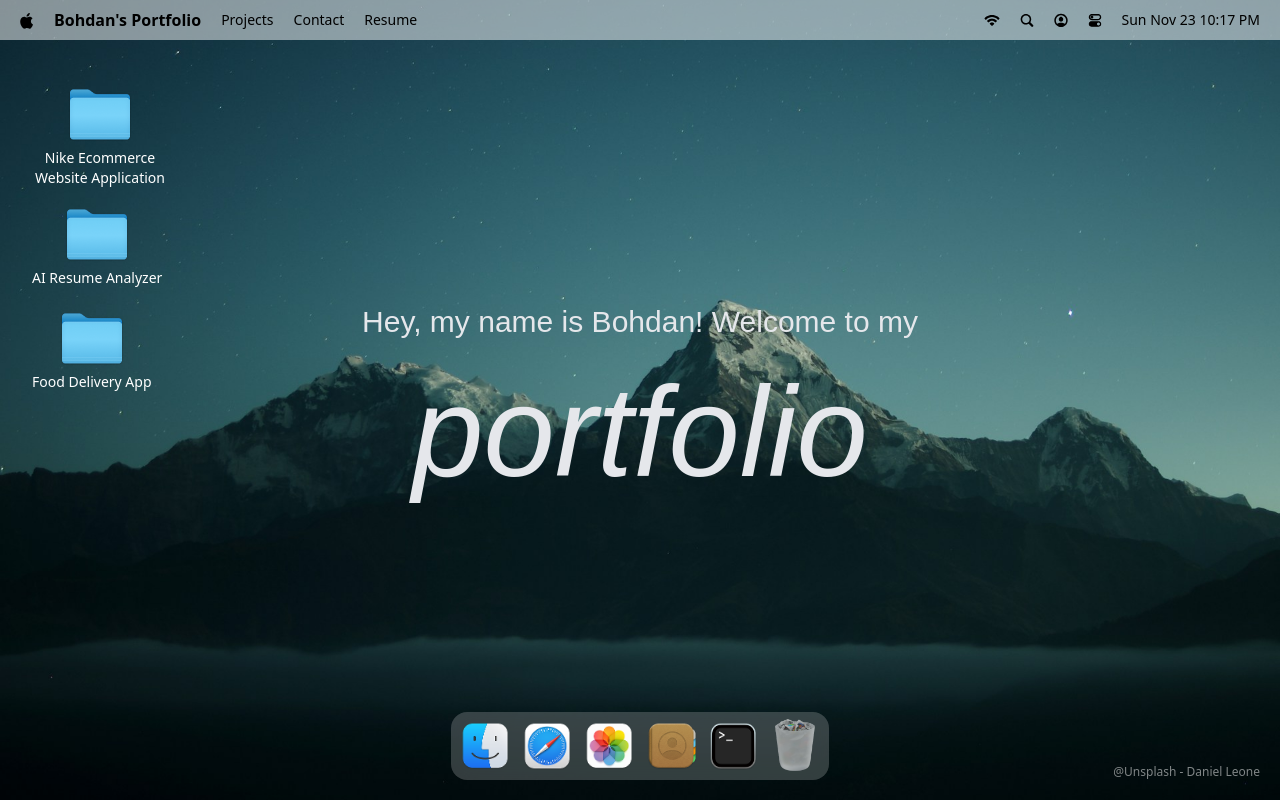
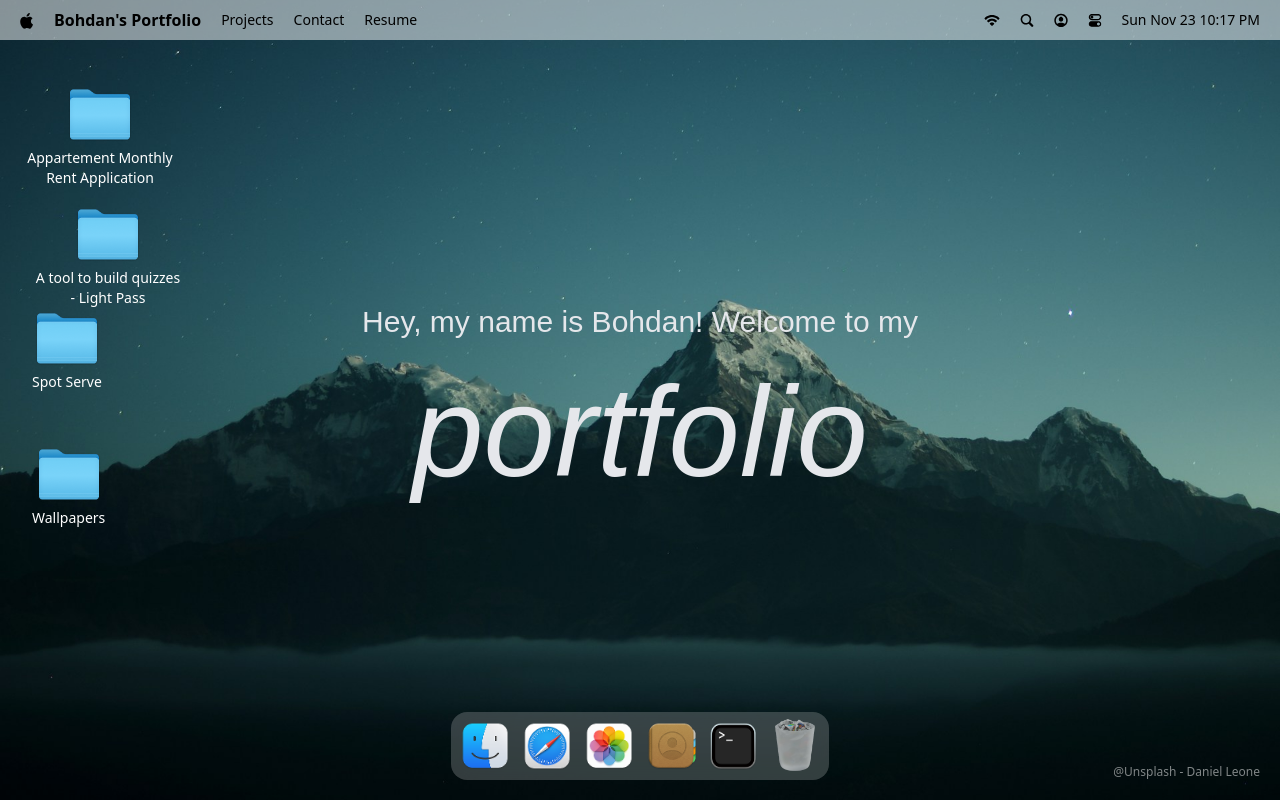
Before and after one commit to explicit-logic/explicit-logic.github.io, a React (Vite) app: page / in a window 1280 px wide. Built offline with nearby package versions, Linux system fonts and the light colour scheme; a web font is replaced by a local one.

Commit message:
feat: update existing project details and add a new project, rename package, and remove unused images.

```diff
--- a/package.json
+++ b/package.json
@@ -1,5 +1,5 @@
 {
-  "name": "macos_portfolio",
+  "name": "portfolio",
   "private": true,
   "version": "0.0.0",
   "type": "module",
--- a/src/constants/index.ts
+++ b/src/constants/index.ts
@@ -226,7 +226,7 @@ const WORK_LOCATION = {
     // ▶ Project 1
     {
       id: 5,
-      name: "Nike Ecommerce Website Application",
+      name: "Appartement Monthly Rent Application",
       icon: "/images/folder.png",
       kind: "folder",
       position: "top-10 left-5", // icon position inside Finder
@@ -234,44 +234,36 @@ const WORK_LOCATION = {
       children: [
         {
           id: 1,
-          name: "Nike Project.txt",
+          name: "appartement.txt",
           icon: "/images/txt.png",
           kind: "file",
           fileType: "txt",
           position: "top-5 left-10",
           description: [
-            "The Nike eCommerce website is a sleek and modern platform designed for shopping the latest Nike collections.",
-            "Instead of a simple online store, it delivers an immersive experience with bold visuals, interactive product displays, and smooth navigation.",
-            "Think of it like walking into a flagship Nike store—but right from your phone or laptop.",
-            "It's built with Next.js and Tailwind, ensuring fast performance, responsive design, and a clean, premium look.",
+            "Monthly Property Rental Application",
+            "Guests submit detailed descriptions of their rental preferences and personal profiles.",
+            "Hosts can view and respond to these applications, and the system matches compatible guests with available properties.",
+            "Hosts must upload clear, up-to-date photos of their property. All images expire after 3 months or upon guest checkout to ensure relevance",
+            "Both parties can request a video call. If either party accepts, they must suggest at least one available time slot."
           ],
         },
         {
           id: 2,
-          name: "nike.com",
+          name: "appartement.icu",
           icon: "/images/safari.png",
           kind: "file",
           fileType: "url",
-          href: "https://youtu.be/fZdTYswuZjU?si=Awjl-pIst9e09_UU",
+          href: "https://appartement.icu",
           position: "top-10 right-20",
         },
         {
           id: 4,
-          name: "nike.png",
+          name: "appartement.png",
           icon: "/images/image.png",
           kind: "file",
           fileType: "img",
           position: "top-52 right-80",
           imageUrl: "/images/project-1.png",
-        },
-        {
-          id: 5,
-          name: "Design.fig",
-          icon: "/images/plain.png",
-          kind: "file",
-          fileType: "fig",
-          href: "https://google.com",
-          position: "top-60 right-20",
         },
       ],
     },
@@ -279,52 +271,40 @@ const WORK_LOCATION = {
     // ▶ Project 2
     {
       id: 6,
-      name: "AI Resume Analyzer",
+      name: "A tool to build quizzes - Light Pass",
       icon: "/images/folder.png",
       kind: "folder",
-      position: "top-52 right-80",
+      position: "top-20 right-20",
       windowPosition: "top-[20vh] left-7",
       children: [
         {
           id: 1,
-          name: "AI Resume Analyzer Project.txt",
+          name: "light-pass.txt",
           icon: "/images/txt.png",
           kind: "file",
           fileType: "txt",
           position: "top-5 right-10",
           description: [
-            "AI Resume Analyzer is a smart tool that helps you perfect your resume with instant feedback.",
-            "Instead of guessing what recruiters want, you get AI-powered insights on keywords, formatting, and overall impact.",
-            "Think of it like having a career coach—pointing out strengths, fixing weaknesses, and boosting your chances of landing interviews.",
-            "It's built with Next.js and Tailwind, so it runs fast, looks professional, and works seamlessly on any device.",
+            "Open source tool for building quiz and tests websites.",
           ],
         },
         {
           id: 2,
-          name: "ai-resume-analyzer.com",
+          name: "light-pass",
           icon: "/images/safari.png",
           kind: "file",
           fileType: "url",
-          href: "https://youtu.be/iYOz165wGkQ?si=R1hs8Legl200m0Cl",
+          href: "https://github.com/explicit-logic/light-pass",
           position: "top-20 left-20",
         },
         {
           id: 4,
-          name: "ai-resume-analyzer.png",
+          name: "light-pass.png",
           icon: "/images/image.png",
           kind: "file",
           fileType: "img",
           position: "top-52 left-80",
           imageUrl: "/images/project-2.png",
-        },
-        {
-          id: 5,
-          name: "Design.fig",
-          icon: "/images/plain.png",
-          kind: "file",
-          fileType: "fig",
-          href: "https://google.com",
-          position: "top-60 left-5",
         },
       ],
     },
@@ -332,7 +312,7 @@ const WORK_LOCATION = {
     // ▶ Project 3
     {
       id: 7,
-      name: "Food Delivery App",
+      name: "Spot Serve",
       icon: "/images/folder.png",
       kind: "folder",
       position: "top-10 left-80",
@@ -340,44 +320,72 @@ const WORK_LOCATION = {
       children: [
         {
           id: 1,
-          name: "Food Delivery App Project.txt",
+          name: "Spot Server.txt",
           icon: "/images/txt.png",
           kind: "file",
           fileType: "txt",
           position: "top-5 left-10",
           description: [
-            "Our Food Delivery App is a fast and convenient way to order meals from your favorite restaurants.",
-            "Instead of making calls or waiting in line, you can browse menus, customize orders, and track deliveries in real time.",
-            "Think of it like having your favorite restaurants in your pocket—ready to deliver anytime, anywhere.",
-            "It’s built with React Native, so it works smoothly on both iOS and Android with a clean, modern design.",
+            "A seamless solution for developers to share quick, interactive previews of their websites.",
           ],
         },
         {
           id: 2,
-          name: "food-delivery-app.com",
+          name: "Repository",
           icon: "/images/safari.png",
           kind: "file",
           fileType: "url",
-          href: "https://youtu.be/LKrX390fJMw?si=cExkuVhf2DTV9G2-",
+          href: "https://github.com/explicit-logic/spot-serve-gui",
           position: "top-10 right-20",
         },
         {
-          id: 4,
-          name: "food-delivery-app.png",
-          icon: "/images/image.png",
+          id: 3,
+          name: "Spot Serve",
+          icon: "/images/safari.png",
           kind: "file",
-          fileType: "img",
+          fileType: "url",
+          href: "https://spot-serve.pages.dev/",
           position: "top-52 right-80",
-          imageUrl: "/images/project-3.png",
+        },
+      ],
+    },
+    // ▶ Project 4
+     {
+      id: 8,
+      name: "Wallpapers",
+      icon: "/images/folder.png",
+      kind: "folder",
+      position: "top-40 right-80",
+      windowPosition: "top-[50vh] left-7",
+      children: [
+        {
+          id: 1,
+          name: "wallpapers.txt",
+          icon: "/images/txt.png",
+          kind: "file",
+          fileType: "txt",
+          position: "top-5 left-10",
+          description: [
+            "Personal collection of photos from travel adopted for use as wallpaper on the phone.",
+          ],
         },
         {
-          id: 5,
-          name: "Design.fig",
-          icon: "/images/plain.png",
+          id: 2,
+          name: "Repository",
+          icon: "/images/safari.png",
           kind: "file",
-          fileType: "fig",
-          href: "https://google.com",
-          position: "top-60 right-20",
+          fileType: "url",
+          href: "https://github.com/explicit-logic/wallpapers",
+          position: "top-10 right-20",
+        },
+        {
+          id: 3,
+          name: "Wallpapers",
+          icon: "/images/safari.png",
+          kind: "file",
+          fileType: "url",
+          href: "https://explicit-logic.github.io/wallpapers/",
+          position: "top-52 right-80",
         },
       ],
     },
```
Also changed, not shown: public/images/trash-1.png (deleted), public/images/trash-2.png (deleted).
